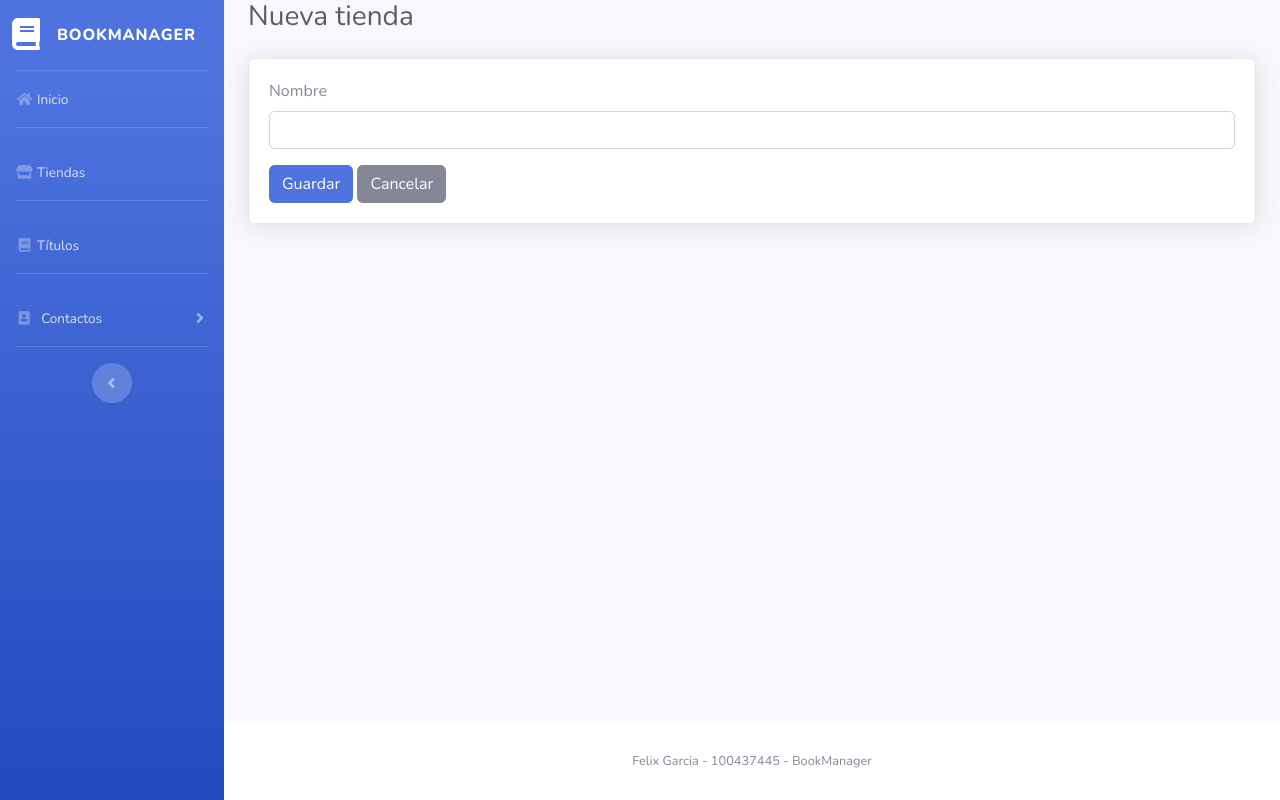
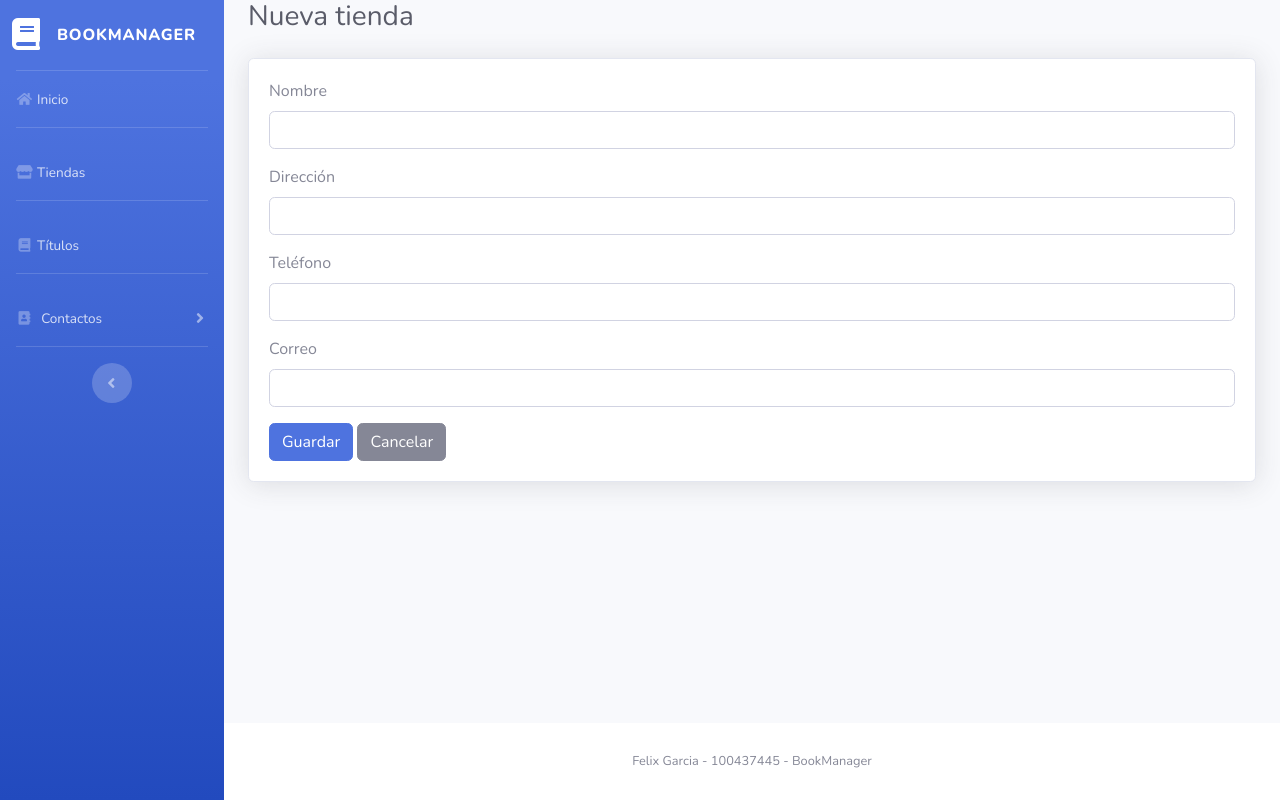
Before and after one commit to Fx0001/bookmanager-Felix-Garcia-100437445, a PHP site: page /views/tiendas/crear.php in a window 1280 px wide. Run offline with PHP 8.4, Linux system fonts and the light colour scheme.

Commit message:
Add files via upload

```diff
--- a/views/tiendas/crear.php
+++ b/views/tiendas/crear.php
@@ -44,7 +44,24 @@ include __DIR__ . '/../../includes/header.php';
                 <input type="text" name="nombre" class="form-control"
                        value="<?= htmlspecialchars($_POST['nombre'] ?? '') ?>">
             </div>
-            <!-- direccion, telefono y correo: mismo patrón que nombre -->
+            <div class="form-group">
+    <label>Dirección</label>
+    <input type="text" name="direccion" class="form-control"
+           value="<?= htmlspecialchars($tienda['direccion'] ?? '') ?>">
+
+            </div>
+            <div class="form-group">
+                <label>Teléfono</label>
+
+                <input type="text" name="telefono" class="form-control"
+                       value="<?= htmlspecialchars($tienda['telefono'] ?? '') ?>">
+            </div>
+            <div class="form-group">
+
+                <label>Correo</label>
+                <input type="email" name="correo" class="form-control"
+           value="<?= htmlspecialchars($tienda['correo'] ?? '') ?>">
+            </div>
 
             <button type="submit" class="btn btn-primary">Guardar</button>
             <a href="index.php" class="btn btn-secondary">Cancelar</a>
```
Also changed, not shown: views/tiendas/editar.php (+17 -1 lines).
